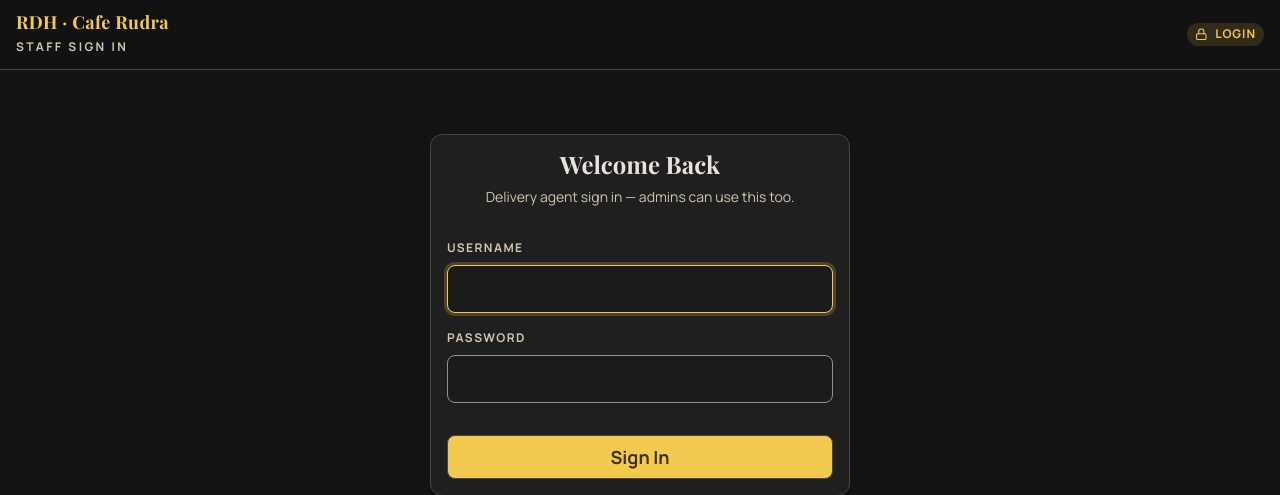
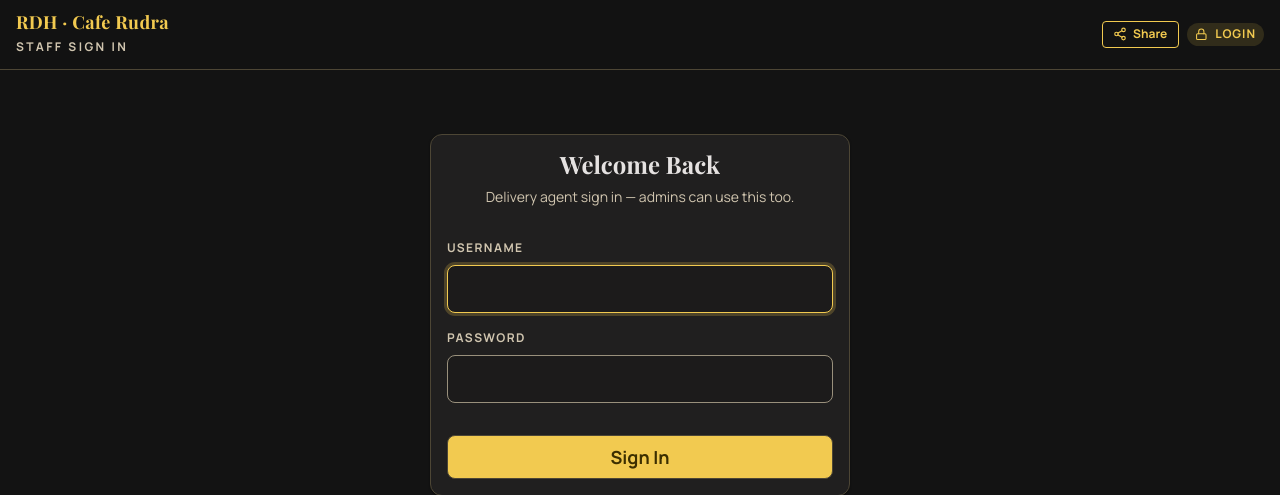
Before and after one commit to saimogili875/resturant-main, a Django app: page /accounts/login/ in a window 1280 px wide. Shown: the top 495 px of the page. Run offline with Django 5.2, Linux system fonts and the light colour scheme; some libraries are stand-ins or nearby versions.

Commit message:
feat: add interactive Share Website button and social share modal across all base templates

```diff
--- a/templates/base.html
+++ b/templates/base.html
@@ -36,9 +36,12 @@
       <h1 class="app-header__title">RDH · Cafe Rudra</h1>
       <span class="app-header__subtitle">{% block header_subtitle %}Named After the Storm{% endblock %}</span>
     </div>
-    {% block header_actions %}
-      <!-- Badges or toggles go here -->
-    {% endblock %}
+    <div class="flex items-center gap-2">
+      {% include "partials/share_modal.html" %}
+      {% block header_actions %}
+        <!-- Badges or toggles go here -->
+      {% endblock %}
+    </div>
   </header>
 
   <main class="app-main">
--- a/templates/orders/customer/base.html
+++ b/templates/orders/customer/base.html
@@ -29,6 +29,7 @@
       <span class="app-header__subtitle">Fast Doorstep Delivery</span>
     </div>
     <div class="flex items-center gap-2">
+      {% include "partials/share_modal.html" %}
       {% if delivery_customer %}
         <span class="text-xs text-muted" title="{{ delivery_customer.email }}">
           {{ delivery_customer.email|truncatechars:18 }}
--- /dev/null
+++ b/templates/partials/share_modal.html
@@ -0,0 +1,86 @@
+<!-- Share Website Component (Alpine.js) -->
+<div x-data="{
+  open: false,
+  copied: false,
+  title: 'Cafe Rudra — Named After the Storm',
+  text: 'Golden string lights, a black double-decker frame, and the calm after the storm. Come sit, sip, and stay a while.',
+  url: window.location.origin + window.location.pathname,
+  share() {
+    if (navigator.share) {
+      navigator.share({
+        title: this.title,
+        text: this.text,
+        url: this.url
+      }).catch(() => { this.open = true; });
+    } else {
+      this.open = true;
+    }
+  },
+  copyLink() {
+    navigator.clipboard.writeText(this.url).then(() => {
+      this.copied = true;
+      setTimeout(() => { this.copied = false; }, 2500);
+    });
+  }
+}">
+  <!-- Share Button -->
+  <button type="button" @click="share()" class="btn btn-xs btn-outline inline-flex items-center gap-1.5 glow-hover" title="Share Website" style="display: inline-flex; align-items: center; gap: 0.35rem; border-color: var(--color-brand-primary); color: var(--color-brand-primary); padding: 0.35rem 0.65rem; border-radius: var(--radius-sm);">
+    <svg xmlns="http://www.w3.org/2000/svg" width="14" height="14" viewBox="0 0 24 24" fill="none" stroke="currentColor" stroke-width="2" stroke-linecap="round" stroke-linejoin="round">
+      <circle cx="18" cy="5" r="3"></circle>
+      <circle cx="6" cy="12" r="3"></circle>
+      <circle cx="18" cy="19" r="3"></circle>
+      <line x1="8.59" y1="13.51" x2="15.42" y2="17.49"></line>
+      <line x1="15.41" y1="6.51" x2="8.59" y2="10.49"></line>
+    </svg>
+    <span>Share</span>
+  </button>
+
+  <!-- Share Modal Dialog -->
+  <template x-teleport="body">
+    <div x-show="open" x-cloak class="fixed inset-0 z-50 flex items-center justify-center p-4" style="position: fixed; inset: 0; z-index: 9999; display: flex; align-items: center; justify-content: center; padding: 1rem; background: rgba(0,0,0,0.75); backdrop-filter: blur(8px);">
+      <div @click.outside="open = false" class="card card-body w-full max-w-sm" style="background: var(--rdh-surface-container); border: 1px solid rgba(255,255,255,0.15); border-radius: var(--radius-lg); padding: 1.5rem; color: #fff; box-shadow: 0 20px 40px rgba(0,0,0,0.6);">
+
+        <div style="display: flex; justify-content: space-between; align-items: center; margin-bottom: 1rem;">
+          <h3 style="margin: 0; font-size: 1.1rem; font-weight: 700; color: var(--color-brand-primary);">Share Cafe Rudra</h3>
+          <button type="button" @click="open = false" style="background: none; border: none; color: #aaa; font-size: 1.25rem; cursor: pointer; padding: 0.25rem;">&times;</button>
+        </div>
+
+        <p style="font-size: 0.8rem; color: #aaa; margin-bottom: 1.25rem; line-height: 1.4;">
+          Golden string lights, a black double-decker frame, and the calm after the storm. Share with friends!
+        </p>
+
+        <!-- Social Share Buttons Grid -->
+        <div style="display: grid; grid-template-columns: 1fr 1fr; gap: 0.75rem; margin-bottom: 1.25rem;">
+          <!-- WhatsApp -->
+          <a :href="'https://api.whatsapp.com/send?text=' + encodeURIComponent(title + ' - ' + text + ' ' + url)" target="_blank" class="btn btn-sm" style="background: #25D366; color: #fff; text-decoration: none; display: flex; align-items: center; justify-content: center; gap: 0.4rem; padding: 0.6rem; border-radius: var(--radius-md); font-weight: 600; font-size: 0.85rem;">
+            📱 WhatsApp
+          </a>
+
+          <!-- Twitter / X -->
+          <a :href="'https://twitter.com/intent/tweet?text=' + encodeURIComponent(title + ' - ' + text) + '&url=' + encodeURIComponent(url)" target="_blank" class="btn btn-sm" style="background: #1DA1F2; color: #fff; text-decoration: none; display: flex; align-items: center; justify-content: center; gap: 0.4rem; padding: 0.6rem; border-radius: var(--radius-md); font-weight: 600; font-size: 0.85rem;">
+            🐦 Twitter / X
+          </a>
+
+          <!-- Facebook -->
+          <a :href="'https://www.facebook.com/sharer/sharer.php?u=' + encodeURIComponent(url)" target="_blank" class="btn btn-sm" style="background: #1877F2; color: #fff; text-decoration: none; display: flex; align-items: center; justify-content: center; gap: 0.4rem; padding: 0.6rem; border-radius: var(--radius-md); font-weight: 600; font-size: 0.85rem;">
+            📘 Facebook
+          </a>
+
+          <!-- Telegram -->
+          <a :href="'https://t.me/share/url?url=' + encodeURIComponent(url) + '&text=' + encodeURIComponent(title + ' - ' + text)" target="_blank" class="btn btn-sm" style="background: #229ED9; color: #fff; text-decoration: none; display: flex; align-items: center; justify-content: center; gap: 0.4rem; padding: 0.6rem; border-radius: var(--radius-md); font-weight: 600; font-size: 0.85rem;">
+            ✈️ Telegram
+          </a>
+        </div>
+
+        <!-- Copy Direct Link Box -->
+        <div style="background: rgba(255,255,255,0.05); padding: 0.5rem 0.75rem; border-radius: var(--radius-md); border: 1px solid rgba(255,255,255,0.1); display: flex; align-items: center; justify-content: space-between;">
+          <input type="text" :value="url" readonly style="background: none; border: none; color: #ddd; font-size: 0.75rem; width: 70%; outline: none;">
+          <button type="button" @click="copyLink()" class="btn btn-xs btn-primary" style="padding: 0.35rem 0.6rem; font-size: 0.75rem; border-radius: var(--radius-sm);">
+            <span x-text="copied ? 'Copied!' : 'Copy'"></span>
+          </button>
+        </div>
+
+      </div>
+    </div>
+  </template>
+</div>
```
Also changed, not shown: templates/tables/base.html (+7 -4 lines).
